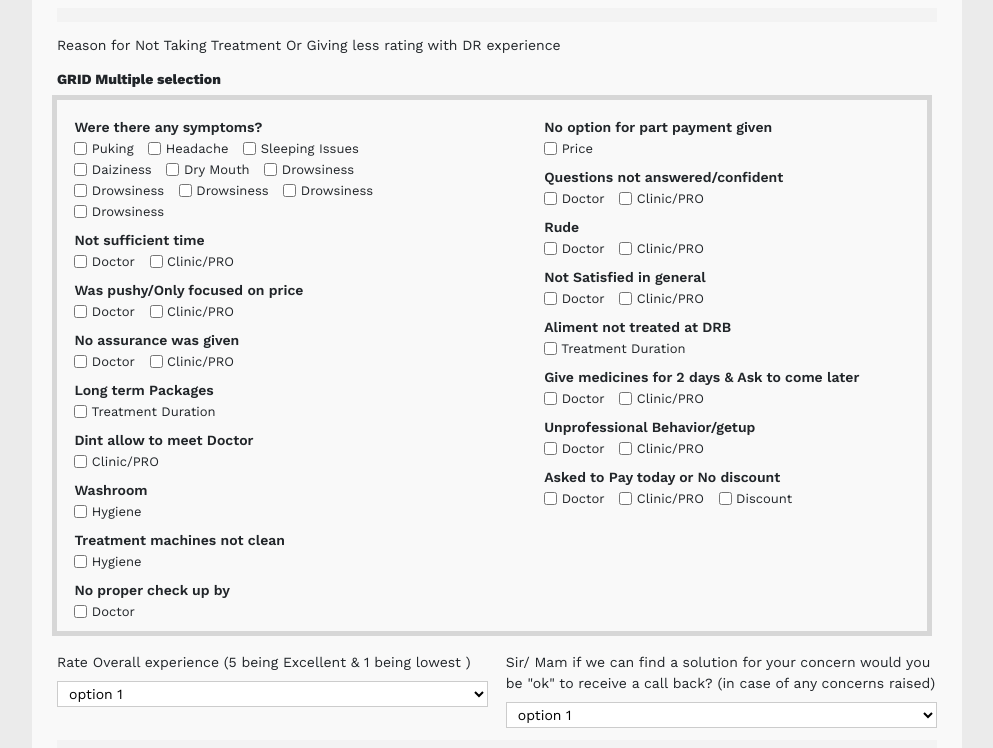
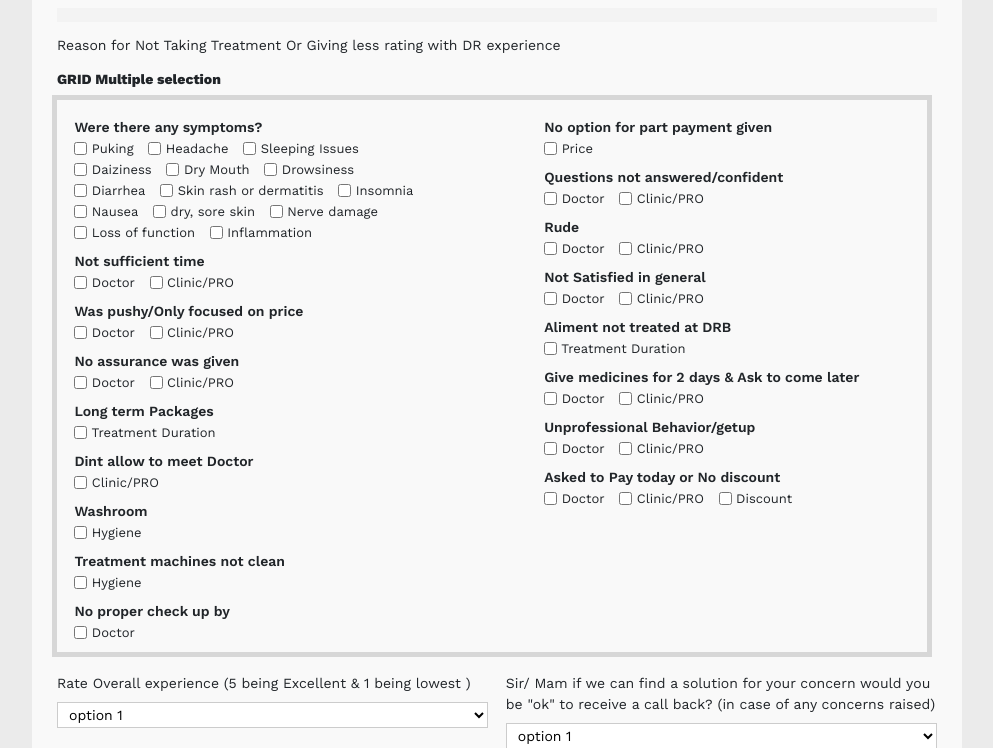
Before and after one commit to ixWatan/meet2022-case-study, a Flask app: page /form in a window 1280 px wide. Shown: the part 286-1034 px from the top of the page, without its empty margins (143-1136 px from the left). Run offline with Flask 2, Linux system fonts and the light colour scheme; some libraries are stand-ins or nearby versions.

Commit message:
Update main.html

```diff
--- a/templates/main.html
+++ b/templates/main.html
@@ -111,10 +111,15 @@
           <label name=""><input type="checkbox" value=""> Daiziness</label>
           <label name=""><input type="checkbox" value=""> Dry Mouth</label>
           <label name=""><input type="checkbox" value=""> Drowsiness</label>
-          <label name=""><input type="checkbox" value=""> Drowsiness</label>
-          <label name=""><input type="checkbox" value=""> Drowsiness</label>
-          <label name=""><input type="checkbox" value=""> Drowsiness</label>
-          <label name=""><input type="checkbox" value=""> Drowsiness</label>
+          <label name=""><input type="checkbox" value=""> Diarrhea</label>
+          <label name=""><input type="checkbox" value=""> Skin rash or dermatitis</label>
+          <label name=""><input type="checkbox" value=""> Insomnia</label>
+          <label name=""><input type="checkbox" value=""> Nausea</label>
+          <label name=""><input type="checkbox" value=""> dry, sore skin</label>
+          <label name=""><input type="checkbox" value=""> Nerve damage</label>
+          <label name=""><input type="checkbox" value=""> Loss of function</label>
+          <label name=""><input type="checkbox" value=""> Inflammation</label>
+
 
 
 
```
